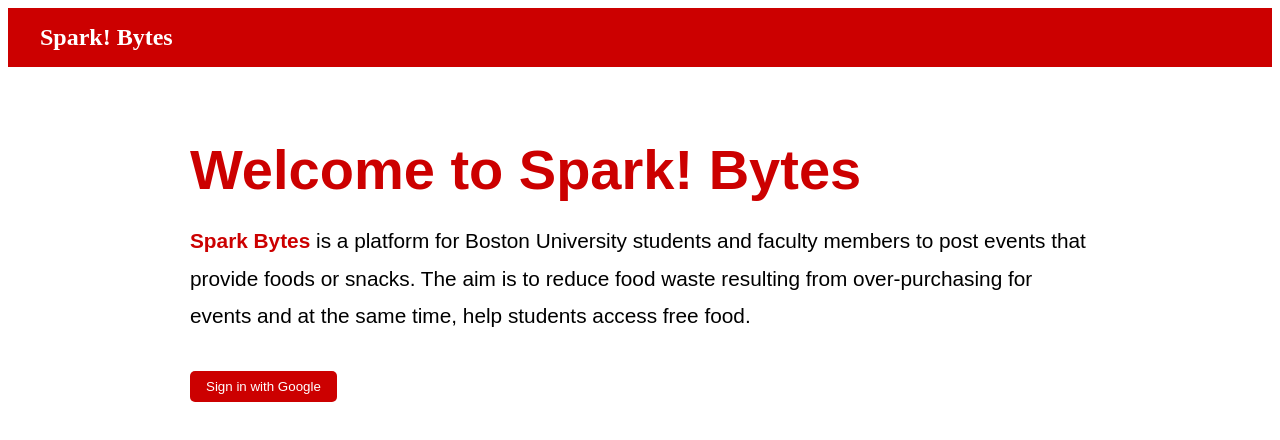
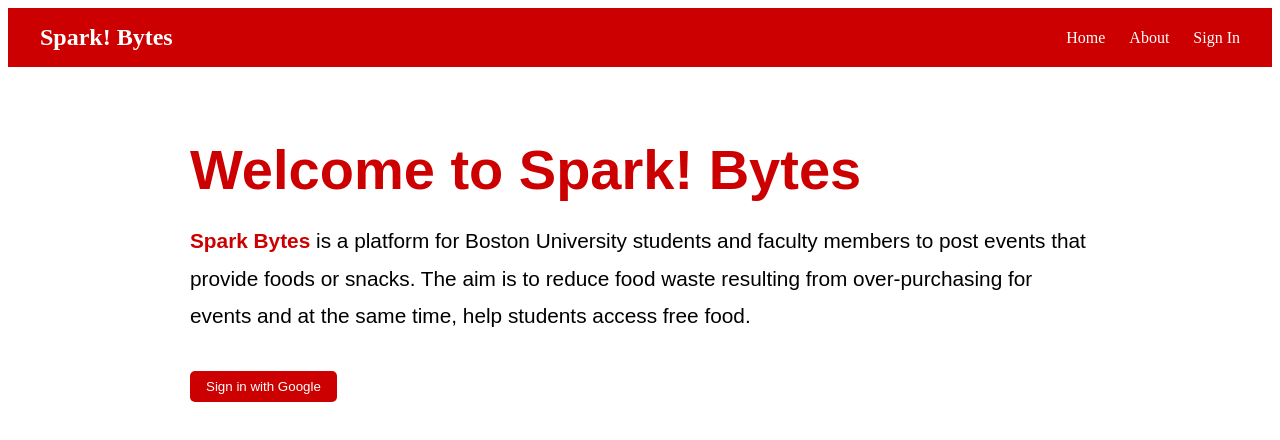
Before and after one commit to anhtran8/Spark-Bytes_PEAA, a Next.js app in the folder spark-bytes/: page / in a window 1280 px wide. Shown: the top 440 px of the page. Built offline with nearby package versions, Linux system fonts and the light colour scheme; no server answers.

Commit message:
fixed the nav bar and added functionality to show different content on nav based on user status, loggedin or not

```diff
--- a/spark-bytes/src/app/components/Navbar.tsx
+++ b/spark-bytes/src/app/components/Navbar.tsx
@@ -1,17 +1,63 @@
+'use client';
+
 import Link from "next/link";
+import { useSession, signOut } from "next-auth/react";
 
 const Navbar = () => {
+    const { data: session, status } = useSession();
+    const isLoggedIn = status === 'authenticated';
+
     return (
-        <nav>
-        <div className="logo">
-            <h1>Spark Bytes</h1>
-        </div>
-        <Link href="/">
-            <a>Home</a>
-        </Link>
-        <Link href="/about">
-            <a>About</a>
-        </Link>
+        <nav style={{
+            backgroundColor: '#c00', // Red BU tone
+            padding: '1rem 2rem',
+            display: 'flex',
+            justifyContent: 'space-between',
+            alignItems: 'center',
+            color: 'white',
+        }}>
+            <div className="logo">
+                <h2 style={{ margin: 0 }}>Spark! Bytes</h2>
+            </div>
+            <div style={{
+                display: 'flex',
+                gap: '1.5rem',
+                alignItems: 'center'
+            }}>
+                <Link href="/home" style={{ color: 'white', textDecoration: 'none' }}>
+                    Home
+                </Link>
+
+                {isLoggedIn && (
+                    <Link href="/foods" style={{ color: 'white', textDecoration: 'none' }}>
+                        Foods
+                    </Link>
+                )}
+
+                <Link href="/about" style={{ color: 'white', textDecoration: 'none' }}>
+                    About
+                </Link>
+
+                {isLoggedIn ? (
+                    <button
+                        onClick={() => signOut({ callbackUrl: '/' })}
+                        style={{
+                            backgroundColor: 'transparent',
+                            color: 'white',
+                            border: '1px solid white',
+                            borderRadius: '5px',
+                            padding: '0.5rem 1rem',
+                            cursor: 'pointer',
+                        }}
+                    >
+                        Sign Out
+                    </button>
+                ) : (
+                    <Link href="/" style={{ color: 'white', textDecoration: 'none' }}>
+                        Sign In
+                    </Link>
+                )}
+            </div>
         </nav>
     );
 }
--- /dev/null
+++ b/spark-bytes/src/app/foods/page.tsx
@@ -0,0 +1,54 @@
+'use client';
+
+import { useEffect, useState } from 'react';
+import { createClient } from '@supabase/supabase-js';
+
+const supabaseUrl = process.env.NEXT_PUBLIC_SUPABASE_URL as string;
+const supabaseAnonKey = process.env.NEXT_PUBLIC_SUPABASE_ANON_KEY as string;
+
+const supabase = createClient(supabaseUrl, supabaseAnonKey);
+
+export default function FoodsPage() {
+  interface Food {
+    id: number;
+    name: string;
+    dietary_restrictions?: string[];
+    created_at: string;
+  }
+
+  const [foods, setFoods] = useState<Food[]>([]);
+  const [loading, setLoading] = useState(true);
+
+  useEffect(() => {
+    async function fetchFoods() {
+      const { data, error } = await supabase.from('foods').select('*').order('created_at', { ascending: false });
+      if (error) {
+        console.error('Error fetching foods:', error);
+      } else {
+        setFoods(data);
+      }
+      setLoading(false);
+    }
+    fetchFoods();
+  }, []);
+
+  if (loading) {
+    return <p>Loading...</p>;
+  }
+
+  return (
+    <div style={{ padding: '2rem', maxWidth: '800px', margin: '0 auto' }}>
+      <h1>Available Food</h1>
+      <ul style={{ listStyle: 'none', padding: 0 }}>
+        {foods.map(food => (
+          <li key={food.id} style={{ borderBottom: '1px solid #ddd', padding: '1rem 0' }}>
+            <h3>{food.name}</h3>
+            {food.dietary_restrictions && food.dietary_restrictions.length > 0 && (
+              <p>Dietary Restrictions: {food.dietary_restrictions.join(', ')}</p>
+            )}
+          </li>
+        ))}
+      </ul>
+    </div>
+  );
+}
--- a/spark-bytes/src/app/home/page.tsx
+++ b/spark-bytes/src/app/home/page.tsx
@@ -21,30 +21,6 @@
 
   return (
     <div>
-      <nav style={{
-        backgroundColor: '#c00', // Red BU tone
-        padding: '1rem 2rem',
-        display: 'flex',
-        justifyContent: 'space-between',
-        alignItems: 'center',
-        color: 'white',
-      }}>
-        <h2 style={{ margin: 0 }}>Spark! Bytes</h2>
-        <button
-          onClick={() => signOut({ callbackUrl: '/' })}
-          style={{
-            backgroundColor: 'transparent',
-            color: 'white',
-            border: '1px solid white',
-            borderRadius: '5px',
-            padding: '0.5rem 1rem',
-            cursor: 'pointer',
-          }}
-        >
-          Sign Out
-        </button>
-      </nav>
-
       <main style={{
         padding: '2rem',
         maxWidth: '900px',
--- a/spark-bytes/src/app/layout.tsx
+++ b/spark-bytes/src/app/layout.tsx
@@ -1,6 +1,7 @@
 import { SessionProvider } from "next-auth/react";
 import type { Metadata } from "next";
 import { Geist, Geist_Mono } from "next/font/google";
+import Navbar from "./components/Navbar";
 import "./globals.css";
 
 const geistSans = Geist({
@@ -30,6 +31,7 @@
         <body
           className={`${geistSans.variable} ${geistMono.variable} antialiased`}
         >
+          <Navbar />
           {children}
         </body>
       </SessionProvider>
--- a/spark-bytes/src/app/page.tsx
+++ b/spark-bytes/src/app/page.tsx
@@ -20,19 +20,6 @@
 
   return (
     <div>
-      {/* Navigation Bar */}
-      <nav style={{
-        backgroundColor: '#c00', // Red BU tone
-        padding: '1rem 2rem',
-        display: 'flex',
-        justifyContent: 'space-between',
-        alignItems: 'center',
-        color: 'white',
-      }}>
-        <h2 style={{ margin: 0 }}>Spark! Bytes</h2>
-      </nav>
-
-      {/* Main Content */}
       <main style={{
         backgroundColor: '#fff',
         color: '#000',
```
Also changed, not shown: spark-bytes/src/app/addEvent/page.tsx (added).
